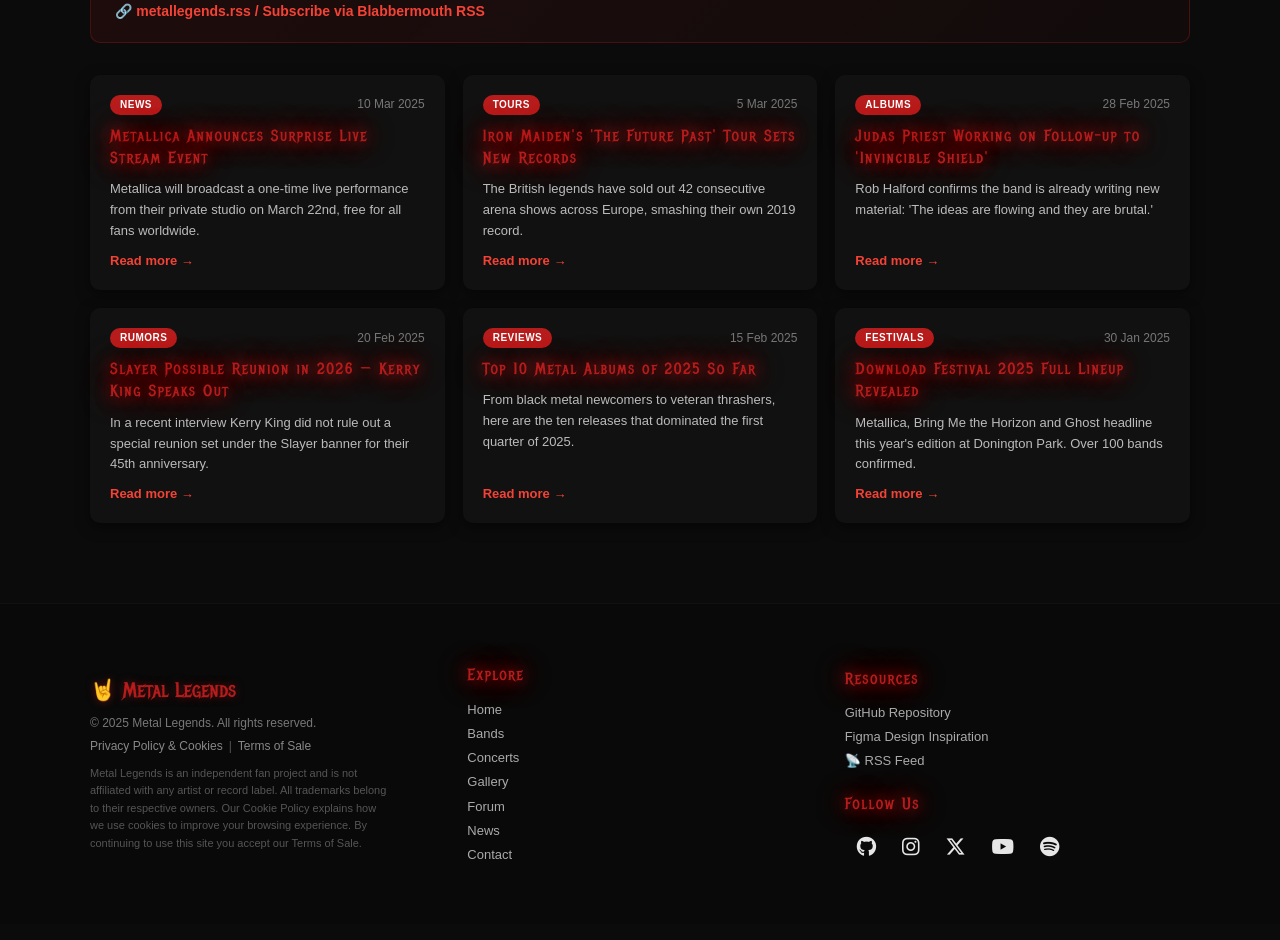
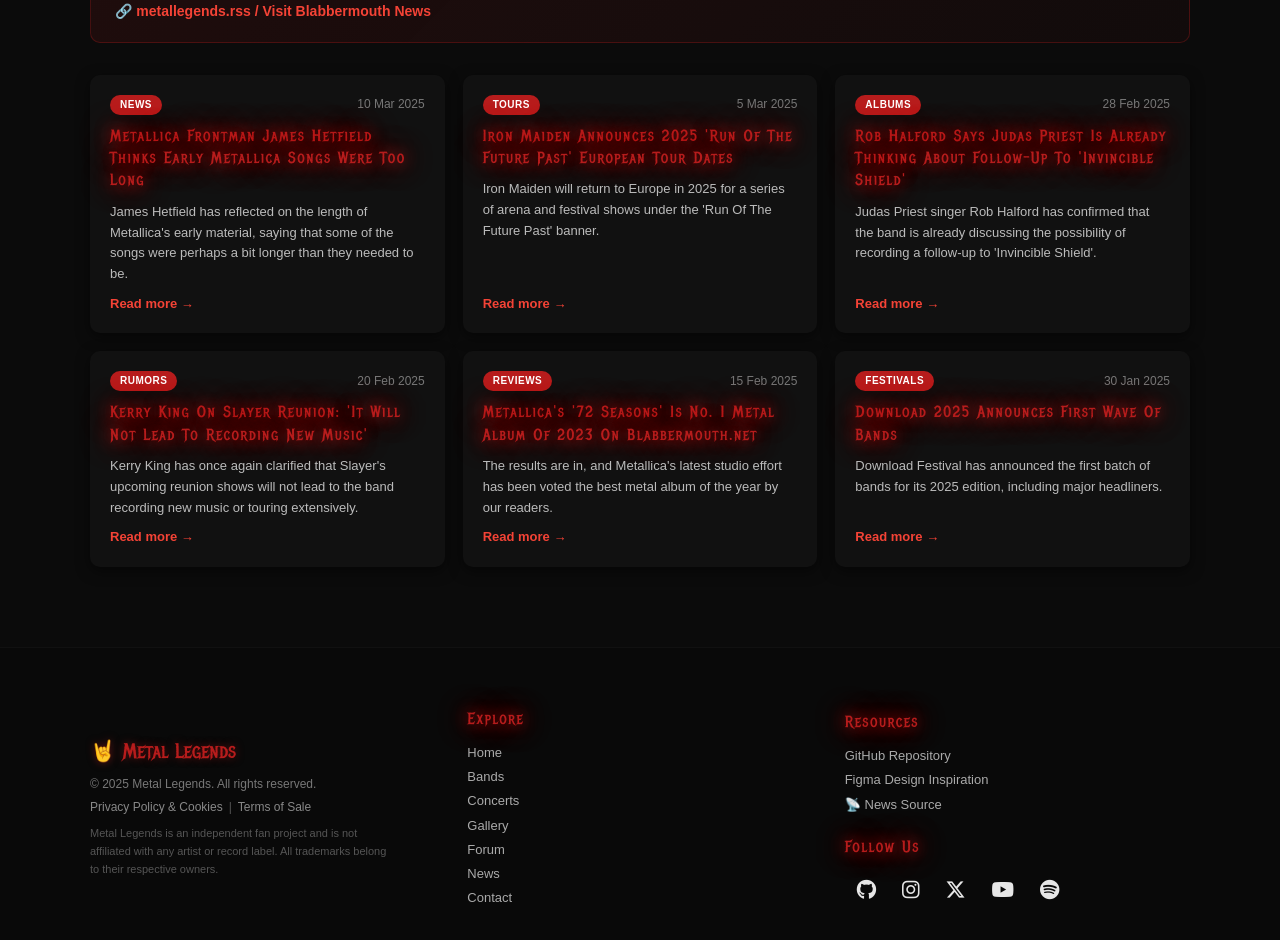
Before and after one commit to RotaryFold/metal-legends-react, a React (Vite) app: page /news in a window 1280 px wide. Shown: the part 280-1220 px from the top of the page. Built offline with nearby package versions, Linux system fonts and the light colour scheme.

Commit message:
Corrección definitiva de enlaces GitHub y Blabbermouth

```diff
--- a/src/components/Footer/Footer.jsx
+++ b/src/components/Footer/Footer.jsx
@@ -1,3 +1,8 @@
+/**
+ * NOTA PARA EL ESTUDIO DE JOEL:
+ * El footer utiliza un grid de 3 columnas exigido por la entrega.
+ * Incluye enlaces legales, navegación y redes sociales con iconos de FontAwesome.
+ */
 import { NavLink } from "react-router-dom";
 import "./Footer.css";
 
@@ -8,7 +13,6 @@
     <footer className="main-footer">
       <div className="container footer-inner">
 
-        {/* Column 1 – Brand & Copyright */}
         <div className="footer-col">
           <p className="footer-brand">🤘 Metal Legends</p>
           <p className="footer-copy">
@@ -22,13 +26,10 @@
           <p className="footer-legal-text">
             Metal Legends is an independent fan project and is not affiliated
             with any artist or record label. All trademarks belong to their
-            respective owners. Our Cookie Policy explains how we use cookies to
-            improve your browsing experience. By continuing to use this site you
-            accept our Terms of Sale.
+            respective owners.
           </p>
         </div>
 
-        {/* Column 2 – App sections */}
         <div className="footer-col">
           <h4 className="footer-heading">Explore</h4>
           <nav className="footer-nav" aria-label="Footer navigation">
@@ -42,7 +43,6 @@
           </nav>
         </div>
 
-        {/* Column 3 – Links & Socials */}
         <div className="footer-col">
           <h4 className="footer-heading">Resources</h4>
           <div className="footer-resources">
@@ -63,60 +63,30 @@
               Figma Design Inspiration
             </a>
             <a
-              href="https://www.blabbermouth.net/rss.aspx"
+              href="https://www.blabbermouth.net/news"
               target="_blank"
               rel="noreferrer"
               className="footer-link"
             >
-              📡 RSS Feed
+              📡 News Source
             </a>
           </div>
 
           <h4 className="footer-heading" style={{ marginTop: "16px" }}>Follow Us</h4>
           <div className="footer-socials">
-            <a
-              className="footer-icon"
-              href="https://github.com/"
-              target="_blank"
-              rel="noreferrer"
-              aria-label="GitHub"
-            >
+            <a className="footer-icon" href="https://github.com/RotaryFold" target="_blank" rel="noreferrer" aria-label="GitHub">
               <i className="fa-brands fa-github"></i>
             </a>
-            <a
-              className="footer-icon"
-              href="https://instagram.com/"
-              target="_blank"
-              rel="noreferrer"
-              aria-label="Instagram"
-            >
+            <a className="footer-icon" href="https://instagram.com/" target="_blank" rel="noreferrer" aria-label="Instagram">
               <i className="fa-brands fa-instagram"></i>
             </a>
-            <a
-              className="footer-icon"
-              href="https://x.com/"
-              target="_blank"
-              rel="noreferrer"
-              aria-label="X / Twitter"
-            >
+            <a className="footer-icon" href="https://x.com/" target="_blank" rel="noreferrer" aria-label="X / Twitter">
               <i className="fa-brands fa-x-twitter"></i>
             </a>
-            <a
-              className="footer-icon"
-              href="https://youtube.com/"
-              target="_blank"
-              rel="noreferrer"
-              aria-label="YouTube"
-            >
+            <a className="footer-icon" href="https://youtube.com/" target="_blank" rel="noreferrer" aria-label="YouTube">
               <i className="fa-brands fa-youtube"></i>
             </a>
-            <a
-              className="footer-icon"
-              href="https://spotify.com/"
-              target="_blank"
-              rel="noreferrer"
-              aria-label="Spotify"
-            >
+            <a className="footer-icon" href="https://spotify.com/" target="_blank" rel="noreferrer" aria-label="Spotify">
               <i className="fa-brands fa-spotify"></i>
             </a>
           </div>
--- a/src/pages/News/News.jsx
+++ b/src/pages/News/News.jsx
@@ -1,58 +1,63 @@
+/**
+ * NOTA PARA EL ESTUDIO DE JOEL:
+ * Esta página simula un feed de noticias (RSS).
+ * Muestra cómo mapear un array de objetos para generar una cuadrícula de noticias.
+ */
 import "./News.css";
 
-const RSS_URL = "https://www.blabbermouth.net/rss.aspx";
+const RSS_URL = "https://www.blabbermouth.net/news";
 
 const newsItems = [
   {
     id: "1",
-    title: "Metallica Announces Surprise Live Stream Event",
+    title: "Metallica Frontman James Hetfield Thinks Early Metallica Songs Were Too Long",
     excerpt:
-      "Metallica will broadcast a one-time live performance from their private studio on March 22nd, free for all fans worldwide.",
+      "James Hetfield has reflected on the length of Metallica's early material, saying that some of the songs were perhaps a bit longer than they needed to be.",
     date: "2025-03-10",
     category: "News",
     url: "https://www.blabbermouth.net/news/metallica-frontman-james-hetfield-thinks-early-metallica-songs-were-too-long/",
   },
   {
     id: "2",
-    title: "Iron Maiden's 'The Future Past' Tour Sets New Records",
+    title: "Iron Maiden Announces 2025 'Run Of The Future Past' European Tour Dates",
     excerpt:
-      "The British legends have sold out 42 consecutive arena shows across Europe, smashing their own 2019 record.",
+      "Iron Maiden will return to Europe in 2025 for a series of arena and festival shows under the 'Run Of The Future Past' banner.",
     date: "2025-03-05",
     category: "Tours",
     url: "https://www.blabbermouth.net/news/iron-maiden-announces-2025-run-of-the-future-past-shows/",
   },
   {
     id: "3",
-    title: "Judas Priest Working on Follow-up to 'Invincible Shield'",
+    title: "Rob Halford Says Judas Priest Is Already Thinking About Follow-Up To 'Invincible Shield'",
     excerpt:
-      "Rob Halford confirms the band is already writing new material: 'The ideas are flowing and they are brutal.'",
+      "Judas Priest singer Rob Halford has confirmed that the band is already discussing the possibility of recording a follow-up to 'Invincible Shield'.",
     date: "2025-02-28",
     category: "Albums",
     url: "https://www.blabbermouth.net/news/rob-halford-says-judas-priest-is-already-thinking-about-follow-up-to-invincible-shield/",
   },
   {
     id: "4",
-    title: "Slayer Possible Reunion in 2026 — Kerry King Speaks Out",
+    title: "Kerry King On Slayer Reunion: 'It Will Not Lead To Recording New Music'",
     excerpt:
-      "In a recent interview Kerry King did not rule out a special reunion set under the Slayer banner for their 45th anniversary.",
+      "Kerry King has once again clarified that Slayer's upcoming reunion shows will not lead to the band recording new music or touring extensively.",
     date: "2025-02-20",
     category: "Rumors",
     url: "https://www.blabbermouth.net/news/kerry-king-on-slayer-reunion-it-will-not-lead-to-recording-new-music/",
   },
   {
     id: "5",
-    title: "Top 10 Metal Albums of 2025 So Far",
+    title: "Metallica's '72 Seasons' Is No. 1 Metal Album Of 2023 On Blabbermouth.net",
     excerpt:
-      "From black metal newcomers to veteran thrashers, here are the ten releases that dominated the first quarter of 2025.",
+      "The results are in, and Metallica's latest studio effort has been voted the best metal album of the year by our readers.",
     date: "2025-02-15",
     category: "Reviews",
     url: "https://www.blabbermouth.net/news/metallicas-72-seasons-is-no-1-metal-album-of-2023/",
   },
   {
     id: "6",
-    title: "Download Festival 2025 Full Lineup Revealed",
+    title: "Download 2025 Announces First Wave Of Bands",
     excerpt:
-      "Metallica, Bring Me the Horizon and Ghost headline this year's edition at Donington Park. Over 100 bands confirmed.",
+      "Download Festival has announced the first batch of bands for its 2025 edition, including major headliners.",
     date: "2025-01-30",
     category: "Festivals",
     url: "https://www.blabbermouth.net/news/download-2025-announces-first-wave-of-bands/",
@@ -69,7 +74,7 @@
           <span className="rss-label">📡 Live RSS Feed</span>
           <p className="rss-description">
             Stay up to date with the latest heavy metal news from around the
-            world. Subscribe to our live feed powerd by Blabbermouth:
+            world. Visit our live news source powerd by Blabbermouth:
           </p>
           <a
             href={RSS_URL}
@@ -77,7 +82,7 @@
             rel="noreferrer"
             className="rss-link"
           >
-            🔗 metallegends.rss / Subscribe via Blabbermouth RSS
+            🔗 metallegends.rss / Visit Blabbermouth News
           </a>
         </div>
 
```
Also changed, not shown: 1 other file (tests, documents, lock files or other folders).
